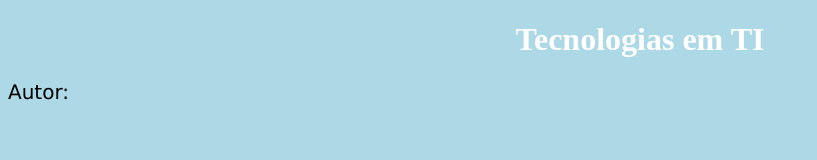
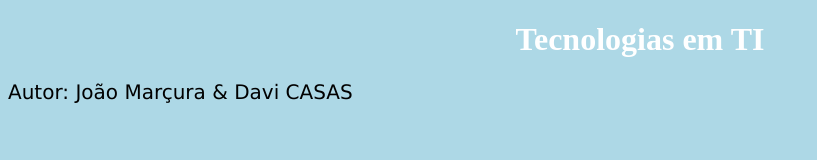
Before and after one commit to joaomarcura/Tecnologia-TI, a plain HTML site: page Index.html in a window 1280 px wide. Shown: the whole page, without its empty margins (0-817 px from the left). Drawn offline with Linux system fonts and the light colour scheme.

Commit message:
[Alterando autors do index.html]

```diff
--- a/Index.html
+++ b/Index.html
@@ -20,7 +20,7 @@
 	<body>
 
 		<h1>Tecnologias em TI</h1>
-		<p>Autor:</p>
+		<p>Autor: João Marçura & Davi CASAS</p>
 
 	</body>
 </html>
```
